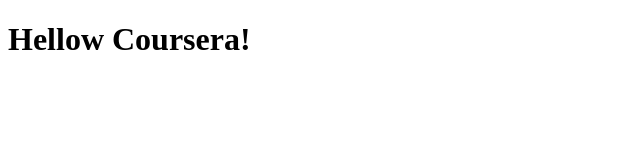
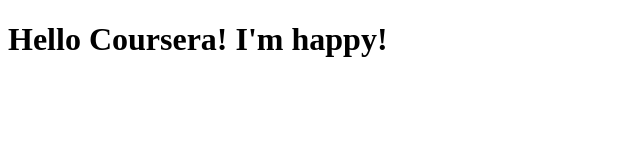
Before and after one commit to judhenaoma/Coursera_HTML_CSS_JS, a plain HTML site: page site2/index.html in a window 1280 px wide. Shown: the whole page, without its empty margins (0-640 px from the left). Drawn offline with Linux system fonts and the light colour scheme.

Commit message:
Agregé: i'm happy

```diff
--- a/site2/index.html
+++ b/site2/index.html
@@ -4,6 +4,6 @@
 	<title>Hello Coursera</title>
 </head>
 <body>
-<h1>Hellow Coursera!</h1>
+<h1>Hello Coursera! I'm happy!</h1>
 </body>
 </html>
```
